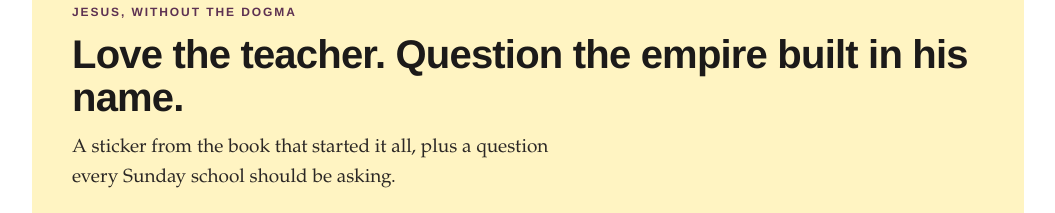
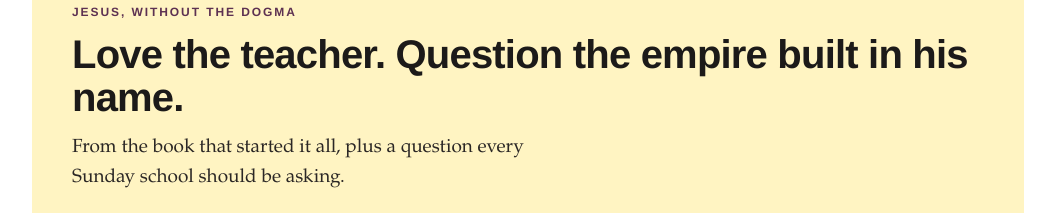
Before and after one commit to bobpeckiv/bobpeck.io, a plain HTML site: page apparel/index.html in a window 1280 px wide. Shown: the part 1535-1748 px from the top of the page, without its empty margins (112-1167 px from the left). Drawn offline with Linux system fonts and the light colour scheme.

Commit message:
Apparel: Jesus section subtitle back to the book line now that the tee is live
Co-Authored-By: Claude Opus 5.5 <noreply@anthropic.com>
Claude-Session: https://claude.ai/code/session_01NfpG3BWdxMM5e4GyaPhu5d

```diff
--- a/apparel/index.html
+++ b/apparel/index.html
@@ -125,7 +125,7 @@ document.addEventListener('click',function(e){
   <section class="band yellow" id="jesus">
     <span class="label">Jesus, Without the Dogma</span>
     <h2>Love the teacher. Question the empire built in his name.</h2>
-    <p class="muted" style="max-width:52ch">A sticker from the book that started it all, plus a question every Sunday school should be asking.</p>
+    <p class="muted" style="max-width:52ch">From the book that started it all, plus a question every Sunday school should be asking.</p>
     <div class="pgrid">
         <a class="card product" href="https://www.etsy.com/listing/4613374663">
           <img src="https://i.etsystatic.com/46006392/r/il/380f03/8865682472/il_600x600.8865682472_42eo.jpg" alt="Original Sin Is A Lie Tee" loading="lazy">
```
